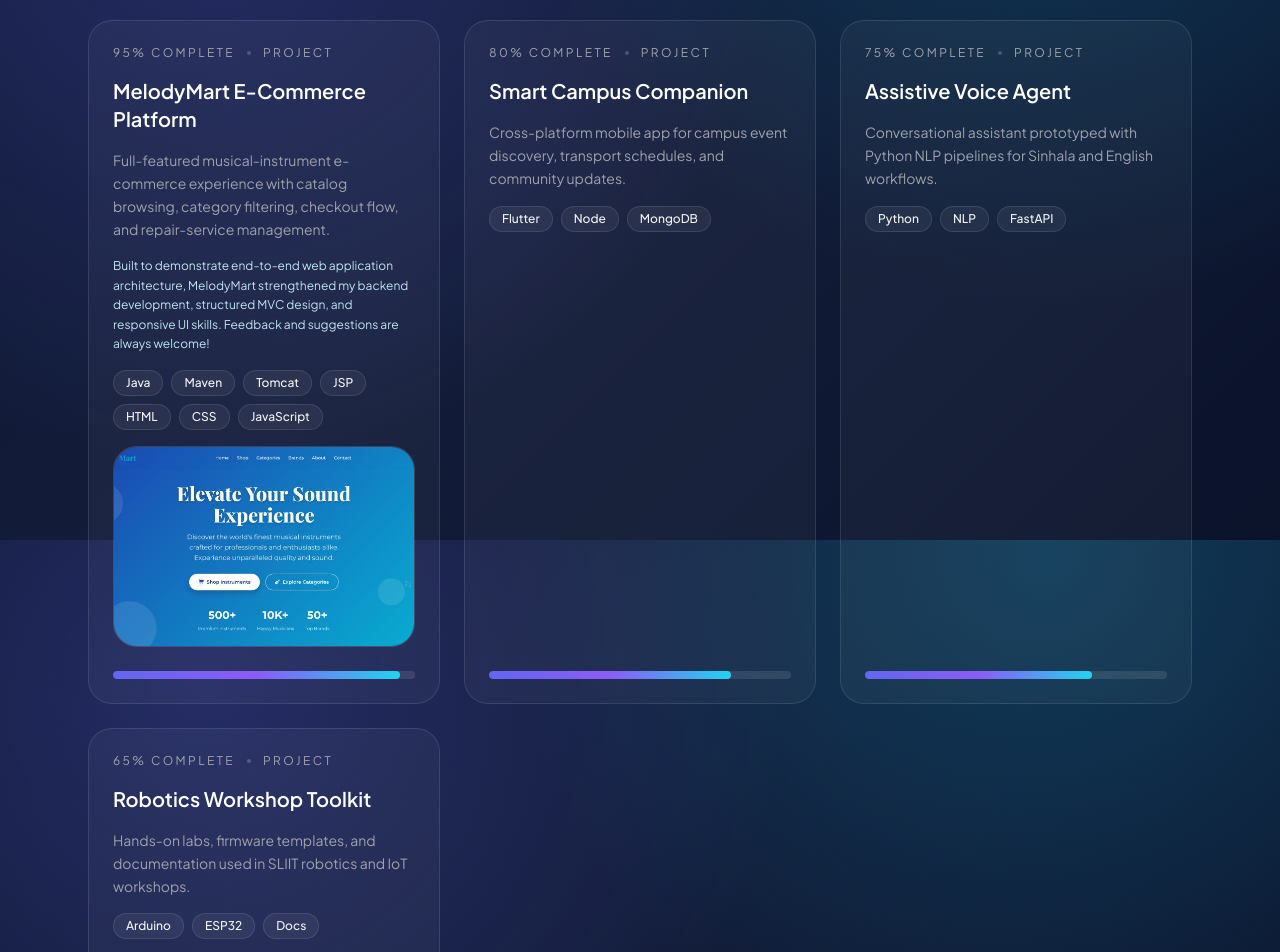
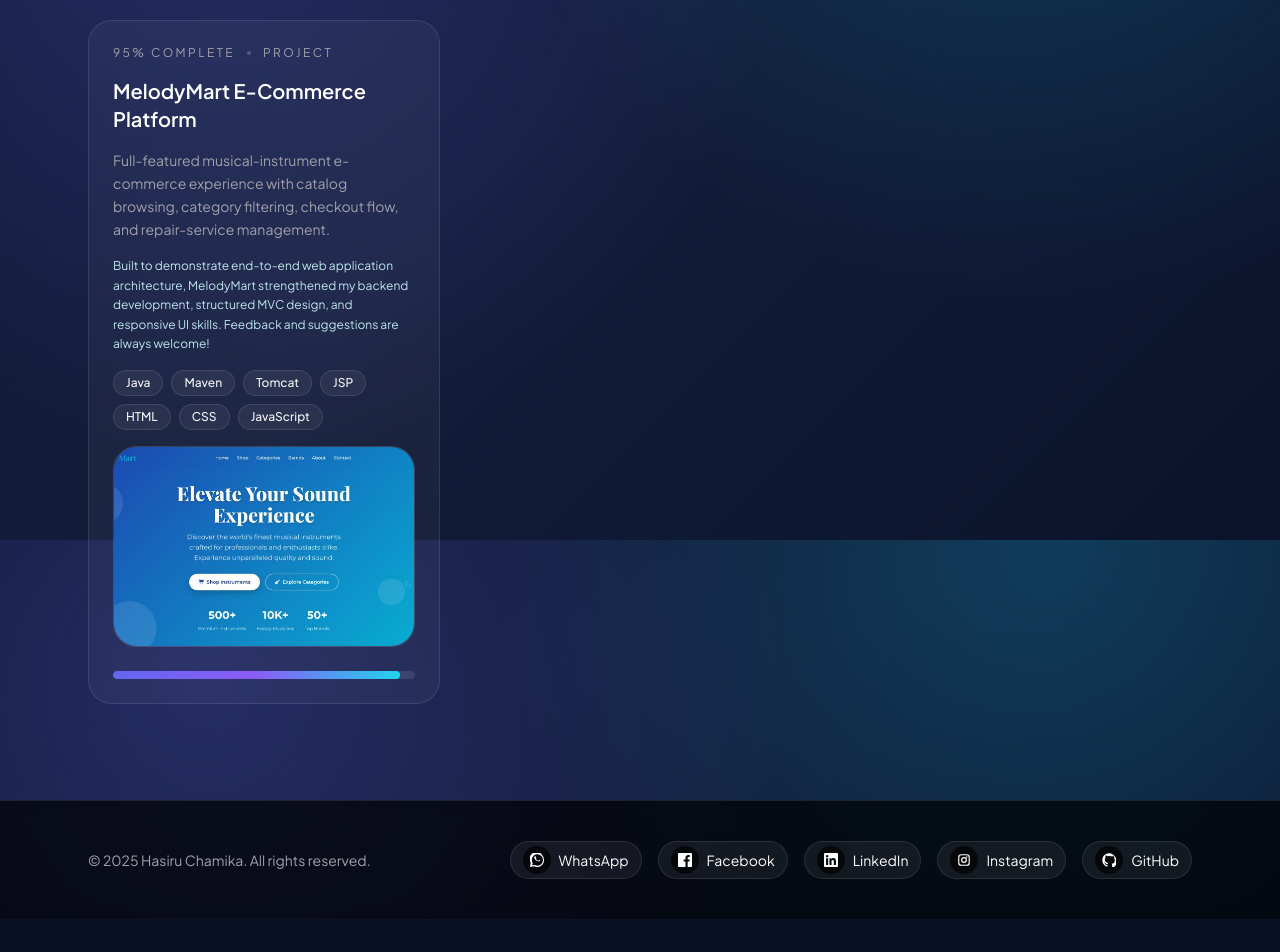
Before and after one commit to IT24102850/Portfolio, a Next.js app: page /projects in a window 1280 px wide. Shown: the part 1060-2012 px from the top of the page. After the commit the page ends 1979 px from the top, so only its background shows below. Built offline with nearby package versions, Linux system fonts and the light colour scheme.

Commit message:
Update content.ts

```diff
--- a/data/content.ts
+++ b/data/content.ts
@@ -58,24 +58,6 @@ export default {
       story:
         "Built to demonstrate end-to-end web application architecture, MelodyMart strengthened my backend development, structured MVC design, and responsive UI skills. Feedback and suggestions are always welcome!",
       gallery: [{ src: "/images/projects/melodymart.jpeg", alt: "MelodyMart e-commerce landing page" }]
-    },
-    {
-      title: "Smart Campus Companion",
-      description: "Cross-platform mobile app for campus event discovery, transport schedules, and community updates.",
-      tech: ["Flutter", "Node", "MongoDB"],
-      progress: 80
-    },
-    {
-      title: "Assistive Voice Agent",
-      description: "Conversational assistant prototyped with Python NLP pipelines for Sinhala and English workflows.",
-      tech: ["Python", "NLP", "FastAPI"],
-      progress: 75
-    },
-    {
-      title: "Robotics Workshop Toolkit",
-      description: "Hands-on labs, firmware templates, and documentation used in SLIIT robotics and IoT workshops.",
-      tech: ["Arduino", "ESP32", "Docs"],
-      progress: 65
     }
   ]
 }
```
